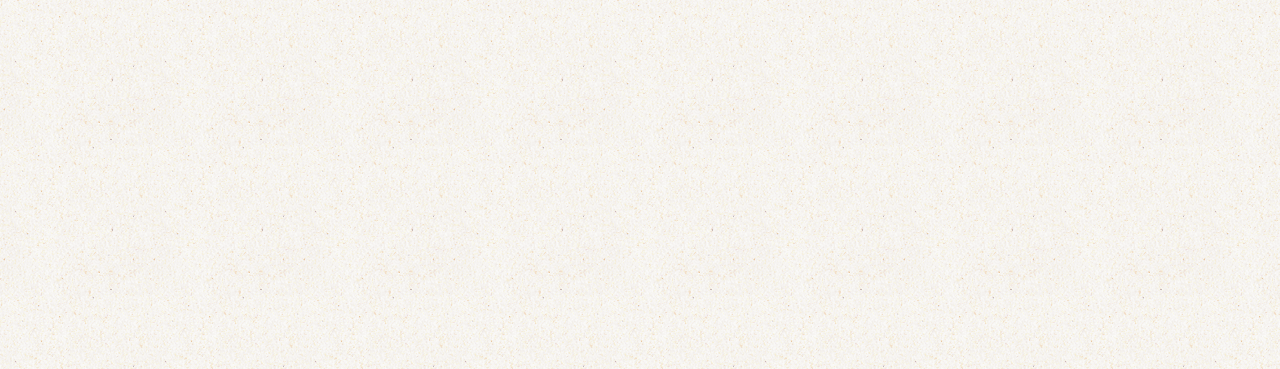
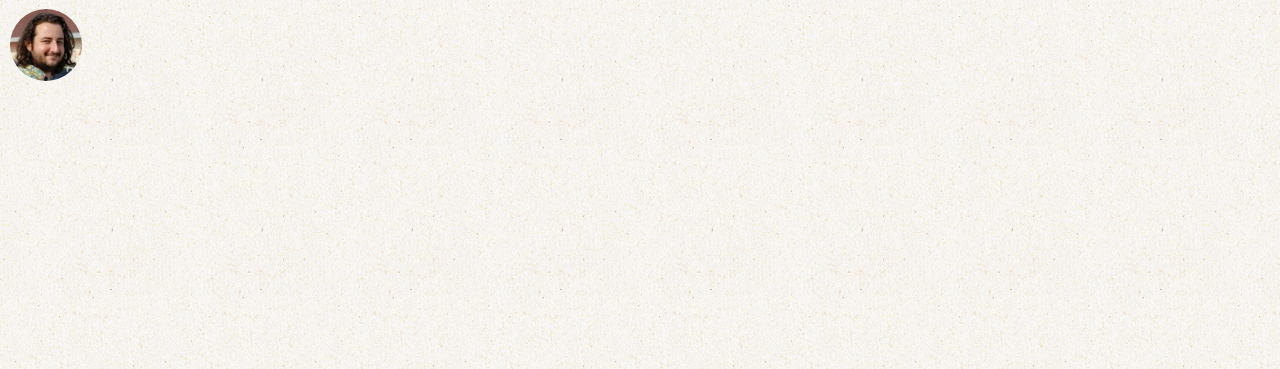
Before and after one commit to teo-mateo/Juniper, a Django app: template templates/index.html in a window 1280 px wide. Shown: the part 51-420 px from the top of the page. Run offline with Django 3.2, Linux system fonts and the light colour scheme; the template is opened without the code that fills it: most values are stand-ins (such as "Sample title", 1, 10 or a date in 2020).

Commit message:
+ my picture

```diff
--- a/static/own/css/tb-style.css
+++ b/static/own/css/tb-style.css
@@ -134,3 +134,19 @@ h4
     background: rgb(255, 255, 255); /* Fall-back for browsers that don't support rgba */
     background: rgba(255, 255, 255, .8);
 }
+
+
+.circular {
+	width: 72px;
+	height: 72px;
+	border-radius: 36px;
+	-webkit-border-radius: 36px;
+	-moz-border-radius: 36px;
+	background: url('../img/teodor-bardici.jpg') no-repeat;
+    float: left; margin-top:60px; margin-left: 10px; position:fixed;
+	}
+
+.circular img {
+	opacity: 0;
+	filter: alpha(opacity=0);
+	}
--- a/templates/index.html
+++ b/templates/index.html
@@ -9,6 +9,8 @@
 {% include 'header.html' %}
 
 <body>
+
+<div class="circular"></div>
 
 <div class="container">
 
```
Also changed, not shown: static/own/img/teodor-bardici.jpg (added).
